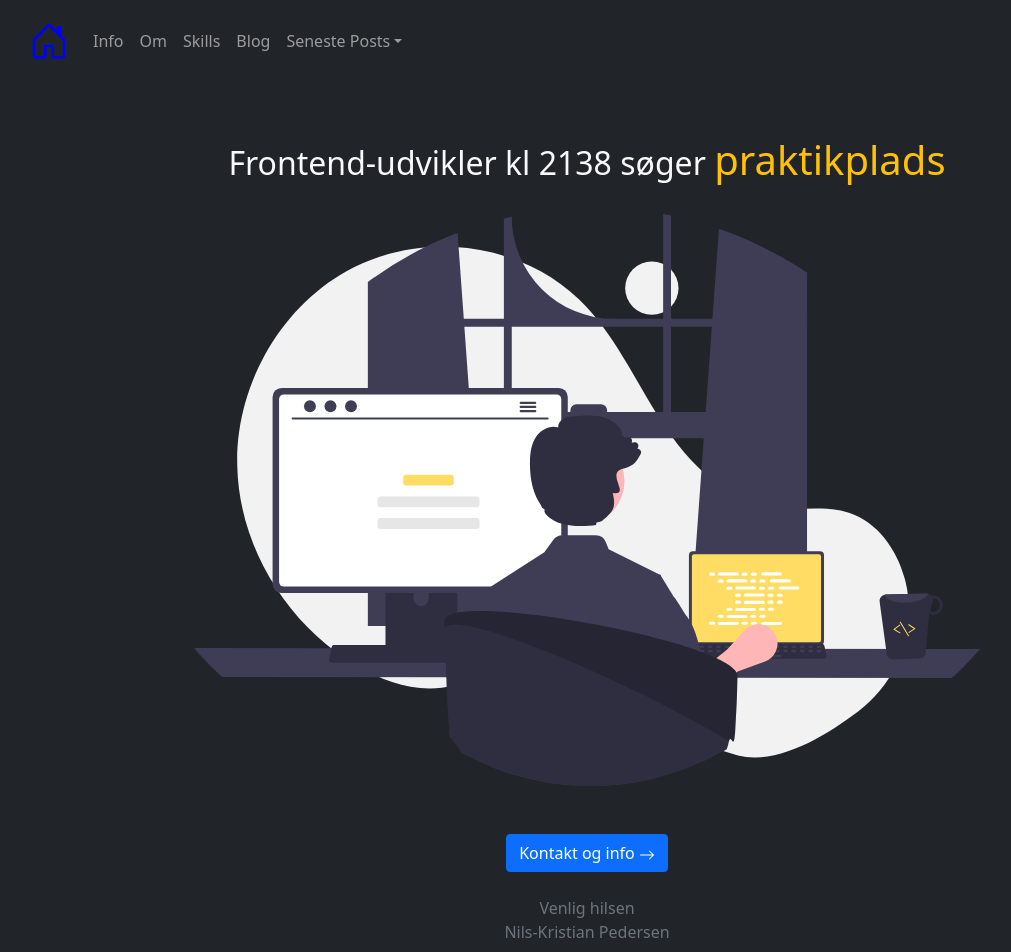
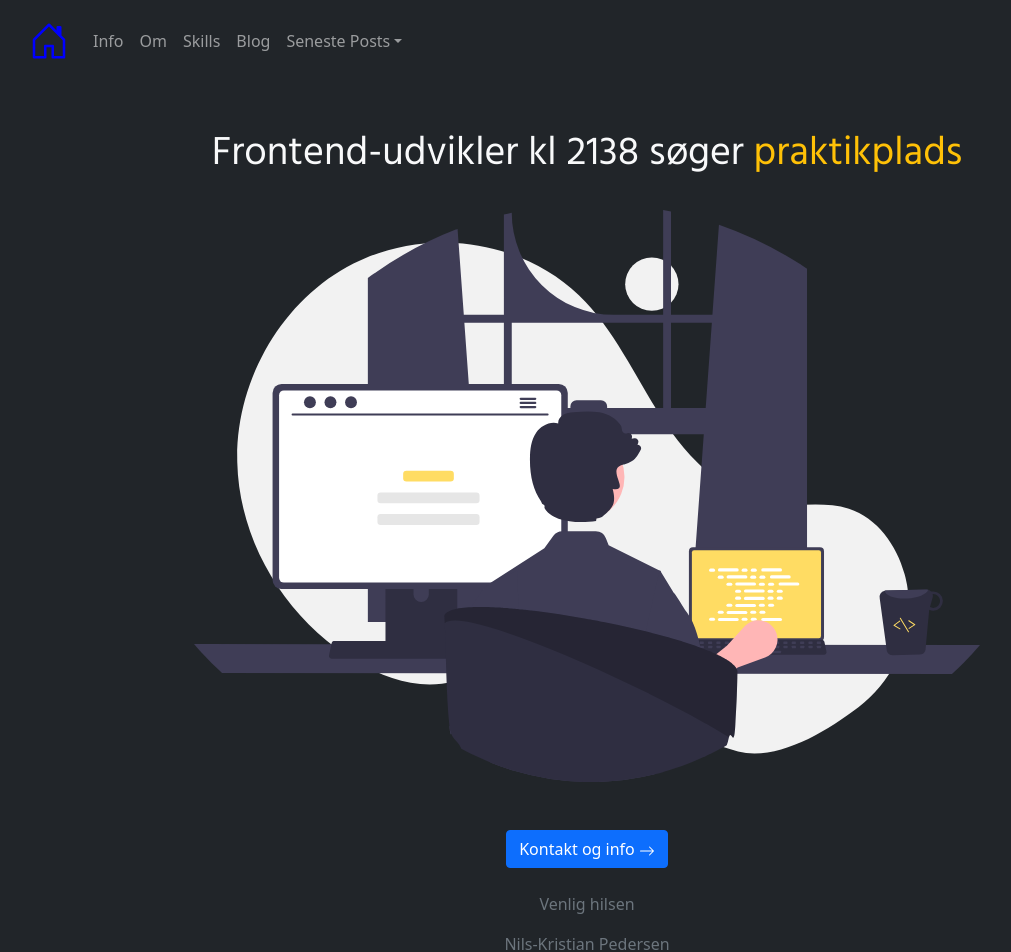
Before and after one commit to nkped/nkped.github.io, a React (Create React App) app: page / in a window 1280 px wide. Shown: the top 952 px of the page, without its empty margins (53-1064 px from the left). Built offline with nearby package versions, Linux system fonts and the light colour scheme.

Commit message:
Tilføj fonts

```diff
--- a/public/index.html
+++ b/public/index.html
@@ -12,7 +12,7 @@
     <link rel="preconnect" href="https://fonts.googleapis.com" />
     <link rel="preconnect" href="https://fonts.gstatic.com" crossorigin />
     <link
-      href="https://fonts.googleapis.com/css2?family=Montserrat:wght@500&family=Roboto&display=swap"
+      href="https://fonts.googleapis.com/css2?family=Hind&family=Montserrat:wght@500&display=swap"
       rel="stylesheet"
     />
     <link rel="apple-touch-icon" href="%PUBLIC_URL%/logo192.png" />
--- a/src/App.css
+++ b/src/App.css
@@ -76,10 +76,14 @@
   }
 }
 
-p, h1, h2, h3, h4, h5, h6 {
+h1, h2, h3, h4, h5, h6 {
+  font-family: 'Hind', sans-serif;
+}
+
+.hFont {
+  font-family: 'Hind', sans-serif;
+}
+
+.mFont {
   font-family: 'Montserrat', sans-serif;
 }
-
-.montFont {
-  font-family: 'Montserrat', sans-serif;
-}
--- a/src/App.js
+++ b/src/App.js
@@ -19,7 +19,6 @@ function App() {
         style: { verticalAlign: "middle" },
         color: "orange",
         size: "3em",
-        margin: "1em",
         className: "global-class-name",
       }}
     >
--- a/src/routes/blogLandingPage.jsx
+++ b/src/routes/blogLandingPage.jsx
@@ -4,8 +4,8 @@ import { Footer } from "../components/footer";
 
 export default function BlogLandingPage() {
   return (
-    <Container fluid className="">
-      <Container className="fs-1 fw-semibold mb-2 text-muted">
+    <Container fluid className="montFont">
+      <Container className="fs-1 fw-semibold mb-2 text-muted text-start">
         <Row>Blog</Row>
       </Container>
       <Container className="text-center px-4 py-3 border-top border-warning">
--- a/src/routes/home.jsx
+++ b/src/routes/home.jsx
@@ -11,22 +11,26 @@ export default function Home() {
     <Container fluid className="bg-dark text-light">
       <Container className="px-5 pt-3">
         <Row>
-          <Col className="fs-2 fw-semibold">
-            Frontend-udvikler kl 2138 søger{" "}
-            <span className="fs-1 text-warning">praktikplads</span>
+          <Col>
+            <h1>
+              Frontend-udvikler kl 2138 søger{" "}
+              <span className="fs-1 text-warning">praktikplads</span>
+            </h1>
           </Col>
         </Row>
 
         <Container fluid className="my-4">
           <Image fluid src={YellowHomePageImage} />
         </Container>
-        <Button href="/#/kontakt" variant="primary" className="my-4">
+        <Button href="/#/kontakt" variant="primary" className="montFont my-4">
           Kontakt og info
           <ArrowRight className="ms-1" />
         </Button>
         <Container className="text-center text-muted">
           <Row>
-            <Col>Venlig hilsen</Col>
+            <Col>
+              <p>Venlig hilsen</p>
+            </Col>
           </Row>
           <Row>
             <Col>Nils-Kristian Pedersen</Col>
--- a/src/routes/kontakt.jsx
+++ b/src/routes/kontakt.jsx
@@ -5,7 +5,7 @@ import { FaHandshake, FaUserTie } from "react-icons/fa";
 
 export default function Kontakt() {
   return (
-    <Container fluid className="bg-dark text-light">
+    <Container fluid className="montFont bg-dark text-light">
       <Container>
         <Row className="fs-1 fw-semibold mb-2 pb-1 text-muted  border-bottom border-warning">
           Info
```
